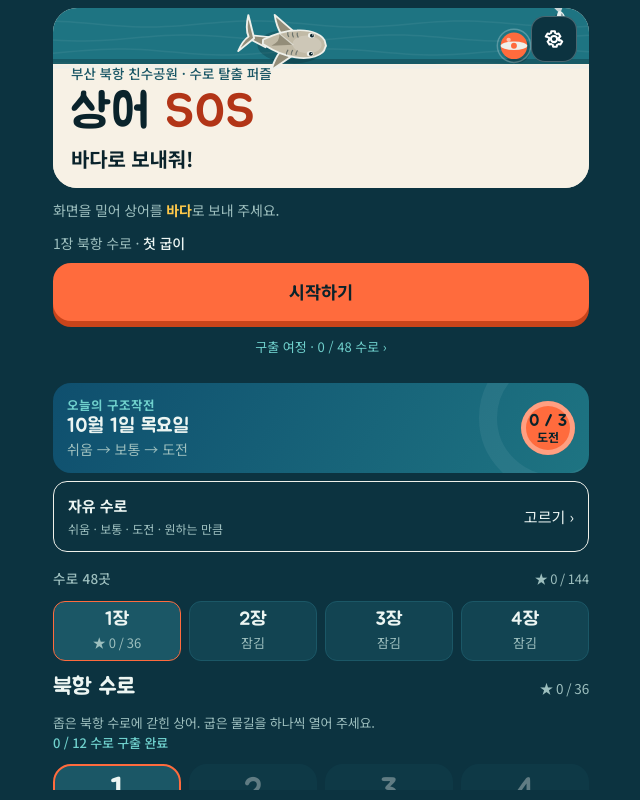
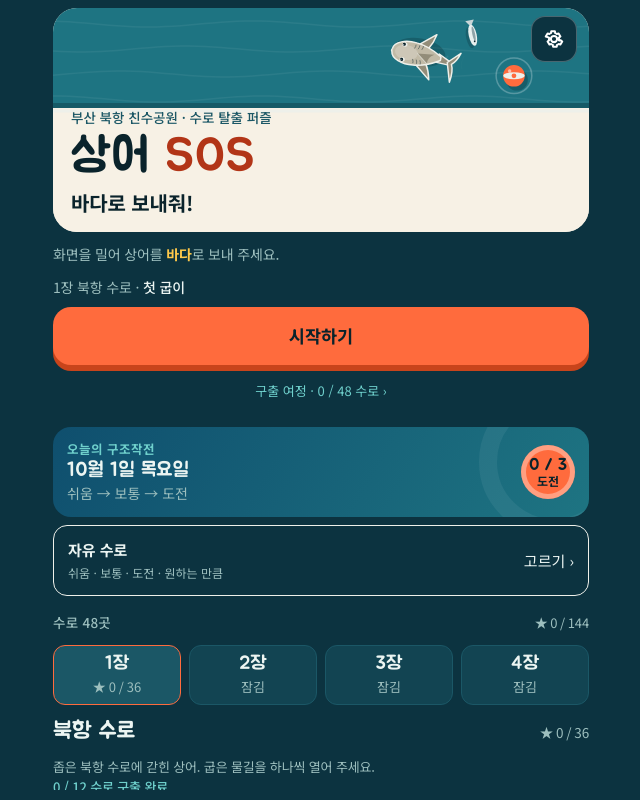
Before and after one commit to kongrae/bukang-sea, a plain HTML site: page index.html in a window 1280 px wide. Shown: the whole page, without its empty margins (319-959 px from the left). Drawn offline with Linux system fonts and the light colour scheme.

Commit message:
웹 배포: 3db678b14fd6f4e438d65c6e2a95ea672e360658

```diff
--- a/index.html
+++ b/index.html
@@ -100,7 +100,7 @@
 .title-screen { overflow-y: auto; gap: 12px; scrollbar-width: none; margin-inline: -12px; padding-inline: 12px; padding-bottom: 8px; -webkit-overflow-scrolling: touch; }
 .title-screen::-webkit-scrollbar { display: none; }
 .hero { position: relative; border-radius: 24px; overflow: hidden; background: var(--hero-paper); flex-shrink: 0; }
-.hero canvas { display: block; width: 100%; height: 180px; }
+.hero canvas { display: block; width: 100%; height: 224px; }
 .hero-text { position: absolute; left: 18px; bottom: 16px; right: 18px; pointer-events: none; }
 .eyebrow { font-size: 13px; letter-spacing: .03em; color: var(--muted); font-weight: 500; }
 .hero .eyebrow { font-size: 13.5px; line-height: 1.35; letter-spacing: 0; color: var(--harbor-3); }
@@ -320,6 +320,11 @@
 .btn.primary { background: var(--buoy); color: var(--ink); box-shadow: 0 6px 0 var(--buoy-deep); }
 .btn.primary:active { transform: translateY(4px) scale(.98); box-shadow: 0 2px 0 var(--buoy-deep); }
 .btn.big { width: 100%; min-height: 58px; font-size: 17.5px; border-radius: 18px; }
+#playBtn { position: relative; overflow: hidden; }
+#playBtn::before { content: ''; position: absolute; inset: 0; background: linear-gradient(110deg, transparent 30%, rgba(255,255,255,.22) 50%, transparent 70%); transform: translateX(-110%); pointer-events: none; }
+#titleScreen:not([hidden]) #playBtn::before { animation: start-glint .7s .12s ease-out both; }
+#playBtn:active::before { animation: none; transform: none; background: rgba(255,255,255,.12); }
+@keyframes start-glint { to { transform: translateX(110%); } }
 .btn[disabled] { opacity: .4; cursor: default; }
 .icon-btn {
   border: 0; background: var(--harbor-2); border-radius: 14px; width: 46px; height: 46px; padding: 0; cursor: pointer;
@@ -485,6 +490,7 @@
 @keyframes pop { from { transform: scale(.6); opacity: 0 } }
 @media (prefers-reduced-motion: reduce) {
   *, *::before, *::after { animation-duration: .01ms !important; transition: none !important; }
+  #playBtn::before { display: none; }
 }
 @media (max-height: 640px) {
   .tip { min-height: 0; }
@@ -492,7 +498,7 @@
 }
 @media (max-height: 700px) {
   .title-screen { gap: 10px; }
-  .hero canvas { height: 164px; }
+  .hero canvas { height: 204px; }
   .game-screen { gap: 3px; }
   .game-screen .topbar { min-height: 44px; }
   .game-screen .icon-btn { width: 44px; height: 44px; }
@@ -3390,7 +3396,7 @@
     updateHintButton();
     draw(t);
   }
-  if (!$('titleScreen').hidden) drawHero(t);
+  if (!$('titleScreen').hidden && !document.hidden) { if (!heroPaused()) stepHero(dt); drawHero(heroTime); }
   if (endingOpen()) drawEnding(t);
   if (guideOpen() && !document.hidden) stepDeviceGuide(dt);
   if (!document.hidden) stepRewardPreviews(dt);
@@ -3618,7 +3624,29 @@
 
 /* ---------- title hero ---------- */
 const hero = $('heroCanvas'), hctx = hero.getContext('2d');
-let heroW = 0, heroH = 0;
+let heroW = 0, heroH = 0, heroTime = 0, heroWake = 0;
+const heroRipples = [];
+const heroPaused = () => $('app').inert || settingsOpen() || skinsOpen();
+function resetHero() {
+  heroW = 0; heroTime = 0; heroWake = 0; heroRipples.length = 0;
+}
+function stepHero(dt) {
+  if (reduceMotion) return;
+  heroTime += dt * (heroWake > 0 ? 1.8 : 1);
+  heroWake = Math.max(0, heroWake - dt);
+  for (let i = heroRipples.length - 1; i >= 0; i--) {
+    heroRipples[i].life -= dt / 0.65;
+    if (heroRipples[i].life <= 0) heroRipples.splice(i, 1);
+  }
+}
+function reactHero(e) {
+  if (reduceMotion || document.hidden || $('titleScreen').hidden || heroPaused() || e.isPrimary === false) return;
+  const r = hero.getBoundingClientRect(), x = e.clientX - r.left, y = e.clientY - r.top;
+  if (x < 0 || x > r.width || y < 0 || y >= r.height - 124) return;
+  // Decorative only: leave scrolling, game progress, sound and the start button untouched.
+  if (heroRipples.length >= 4) heroRipples.shift();
+  heroRipples.push({ x, y, life: 1 }); heroWake = 0.65;
+}
 function sizeHero() {
   const r = hero.getBoundingClientRect(); const d = Math.min(window.devicePixelRatio || 1, 2.5);
   heroW = r.width; heroH = r.height; hero.width = Math.round(r.width * d); hero.height = Math.round(r.height * d);
@@ -3626,18 +3654,35 @@
 }
 function drawHero(t) {
   if (!heroW) sizeHero();
-  const W = heroW, H = heroH, waterH = H - 124, T = Math.min(64, waterH * 1.2, W / 5.2);   // keep the moving water above the larger, spaced title block
+  if (reduceMotion) t = 0;
+  const W = heroW, H = heroH, waterH = H - 124, T = Math.min(56, waterH * 0.52, W / 5.2);   // room for the full turn above the readable title block
   hctx.fillStyle = C.water; hctx.fillRect(0, 0, W, waterH);
   hctx.strokeStyle = 'rgba(255,255,255,.06)'; hctx.lineWidth = 1.5;
   for (let r = 0; r < 4; r++) { hctx.beginPath(); for (let x = 0; x <= W; x += 8) { const y = 16 + r * waterH / 4 + Math.sin(x * 0.03 + t * (1 + r * .2) + r) * 3; x ? hctx.lineTo(x, y) : hctx.moveTo(x, y); } hctx.stroke(); }
   hctx.fillStyle = C['hero-paper']; hctx.fillRect(0, waterH, W, H - waterH);
   hctx.fillStyle = 'rgba(6,30,38,.3)'; hctx.fillRect(0, waterH - 5, W, 5);
   hctx.strokeStyle = C.rail; hctx.lineWidth = 3; hctx.beginPath(); hctx.moveTo(0, waterH + 3); hctx.lineTo(W, waterH + 3); hctx.stroke();
-  const span = W + T * 2, sx = ((t * 60) % span) - T, sy = waterH * 0.52 + Math.sin(t * 1.5) * waterH * 0.12;
-  const ang = Math.atan2(Math.cos(t * 1.5) * waterH * 0.12 * 1.5, 60);
-  drawShark(hctx, sx, sy, ang, T, t, true, 1.05);
-  drawFish(hctx, ((W * 0.8 + t * 20) % (W + 40)) - 20, waterH * 0.26, T * 0.9, t, 0.3);
+  hctx.save(); hctx.beginPath(); hctx.rect(0, 0, W, waterH); hctx.clip();
+  const phase = t * 0.4, sx = W * (0.44 + Math.sin(phase) * 0.27), sy = waterH * (0.52 + Math.cos(phase) * 0.12);
+  const ang = Math.atan2(-waterH * 0.12 * Math.sin(phase), W * 0.27 * Math.cos(phase));
+  if (!reduceMotion) {
+    hctx.save(); hctx.translate(sx, sy); hctx.rotate(ang);
+    hctx.strokeStyle = 'rgba(230,251,255,.15)'; hctx.lineWidth = 1.4;
+    for (let i = 0; i < 3; i++) {
+      const off = (t * 12 + i * 8) % 24;
+      hctx.globalAlpha = (1 - off / 24) * 0.6;
+      hctx.beginPath(); hctx.ellipse(-T * 0.48 - off, 0, 3, 4 + off * 0.18, 0, -1.1, 1.1); hctx.stroke();
+    }
+    hctx.restore();
+    for (const ripple of heroRipples) {
+      hctx.strokeStyle = `rgba(230,251,255,${ripple.life * 0.45})`; hctx.lineWidth = 1.5;
+      hctx.beginPath(); hctx.ellipse(ripple.x, ripple.y, 5 + (1 - ripple.life) * 24, 3 + (1 - ripple.life) * 12, 0, 0, Math.PI * 2); hctx.stroke();
+    }
+  }
+  drawShark(hctx, sx, sy, ang, T, t, !reduceMotion, reduceMotion ? 1 : 1.02 + heroWake * 0.04);
+  drawFish(hctx, W * (0.72 + Math.sin(t * 0.45) * 0.08), waterH * 0.26, T * 0.9, t, 0.3);
   drawBuoy(hctx, W * 0.86, waterH * 0.68, T * 0.8, t);
+  hctx.restore();
 }
 
 /* ---------- UI wiring ---------- */
@@ -3822,7 +3867,8 @@
   $('gameScreen').hidden = which !== 'game';
   el.classList.remove('enter-fwd', 'enter-back');
   if (animate && !reduceMotion) { void el.offsetWidth; el.classList.add(which === 'game' ? 'enter-fwd' : 'enter-back'); }
-  if (which === 'title') { $('clearOverlay').hidden = true; renderLevelGrid(true); renderDaily(); renderFreeCard(); renderSkinCard(); $('titleScreen').scrollTop = 0; heroW = 0; }
+  resetHero();
+  if (which === 'title') { $('clearOverlay').hidden = true; renderLevelGrid(true); renderDaily(); renderFreeCard(); renderSkinCard(); $('titleScreen').scrollTop = 0; }
   else requestAnimationFrame(resize);
 }
 function startLevel(i) { if (!unlocked(i)) return; const keep = storySession(i); show('game'); loadLevel(i, keep); }
@@ -3834,6 +3880,7 @@
   $('chapterPicker').querySelector(`[data-chapter="${selectedChapter}"]`).focus({ preventScroll: true });
 });
 $('playBtn').addEventListener('click', () => { ac(); startLevel(storySession() ? save.sessions.story.id : nextLevel()); });
+hero.addEventListener('pointerdown', reactHero, { passive: true });
 $('journeyBtn').addEventListener('click', openJourney);
 $('journeyDone').addEventListener('click', closeJourney);
 $('journeyOverlay').addEventListener('click', e => { if (e.target === e.currentTarget) closeJourney(); });
--- a/sw.js
+++ b/sw.js
@@ -1,5 +1,5 @@
 // Generated by tools/build.js --web. Bump happens automatically when any cached file changes.
-const CACHE = 'bukang-sea-9be58d0a52';
+const CACHE = 'bukang-sea-ceb9d5920a';
 const SHELL = ['./', 'index.html', 'manifest.webmanifest', 'icons/icon.svg', 'icons/icon-192.png', 'icons/icon-512.png', 'icons/apple-touch-icon.png',
   'fonts/jua-400.woff2', 'fonts/noto-sans-kr-400.woff2', 'fonts/noto-sans-kr-500.woff2', 'fonts/noto-sans-kr-700.woff2'];
 
--- a/version.json
+++ b/version.json
@@ -1,4 +1,4 @@
 {
-  "builtAt": "2026-10-01T04:45:37.8622006Z",
-  "sourceCommit": "8fd81f1ebe495385bec255881db023164fa91510"
+  "sourceCommit": "3db678b14fd6f4e438d65c6e2a95ea672e360658",
+  "builtAt": "2026-10-01T05:12:19.7191400Z"
 }
```
